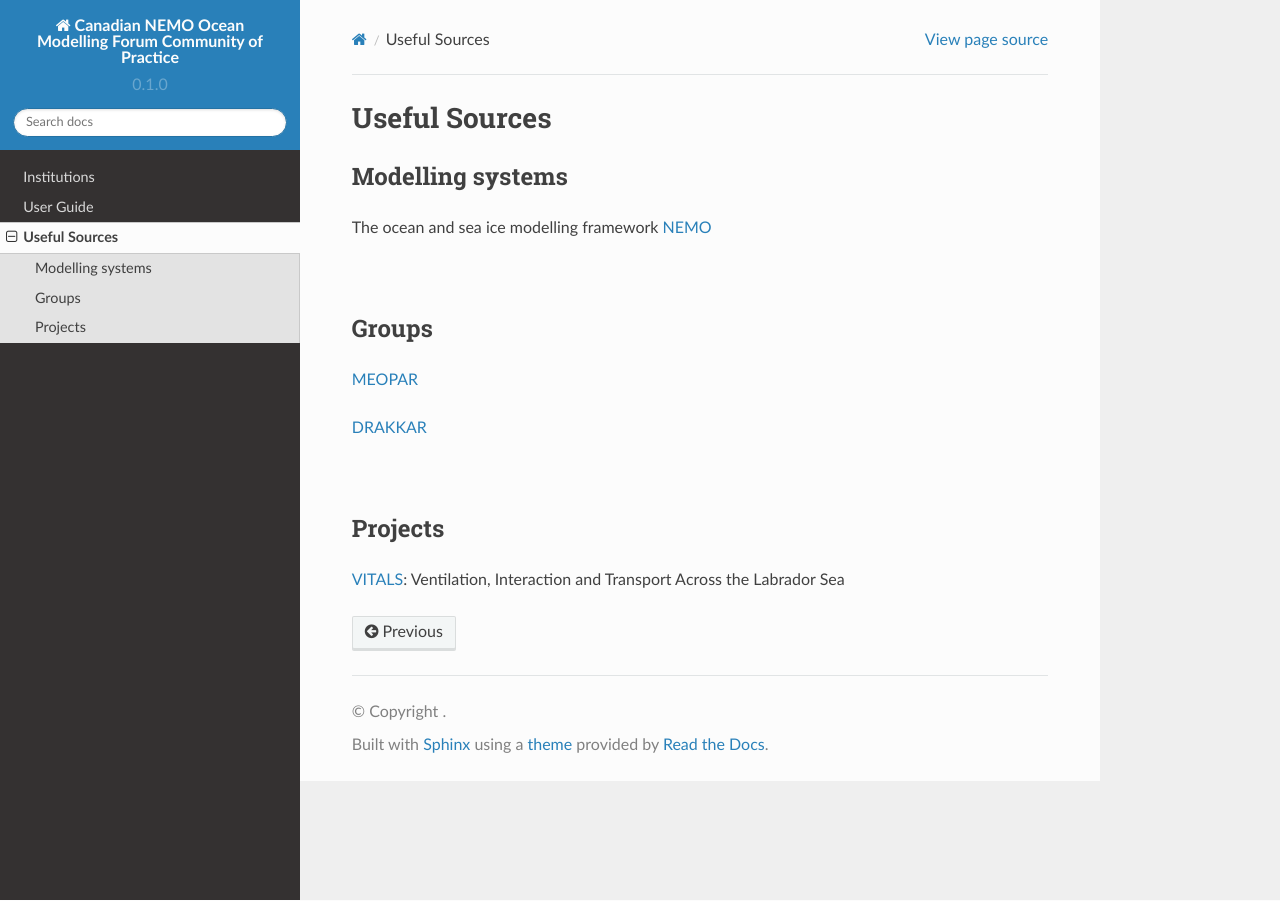
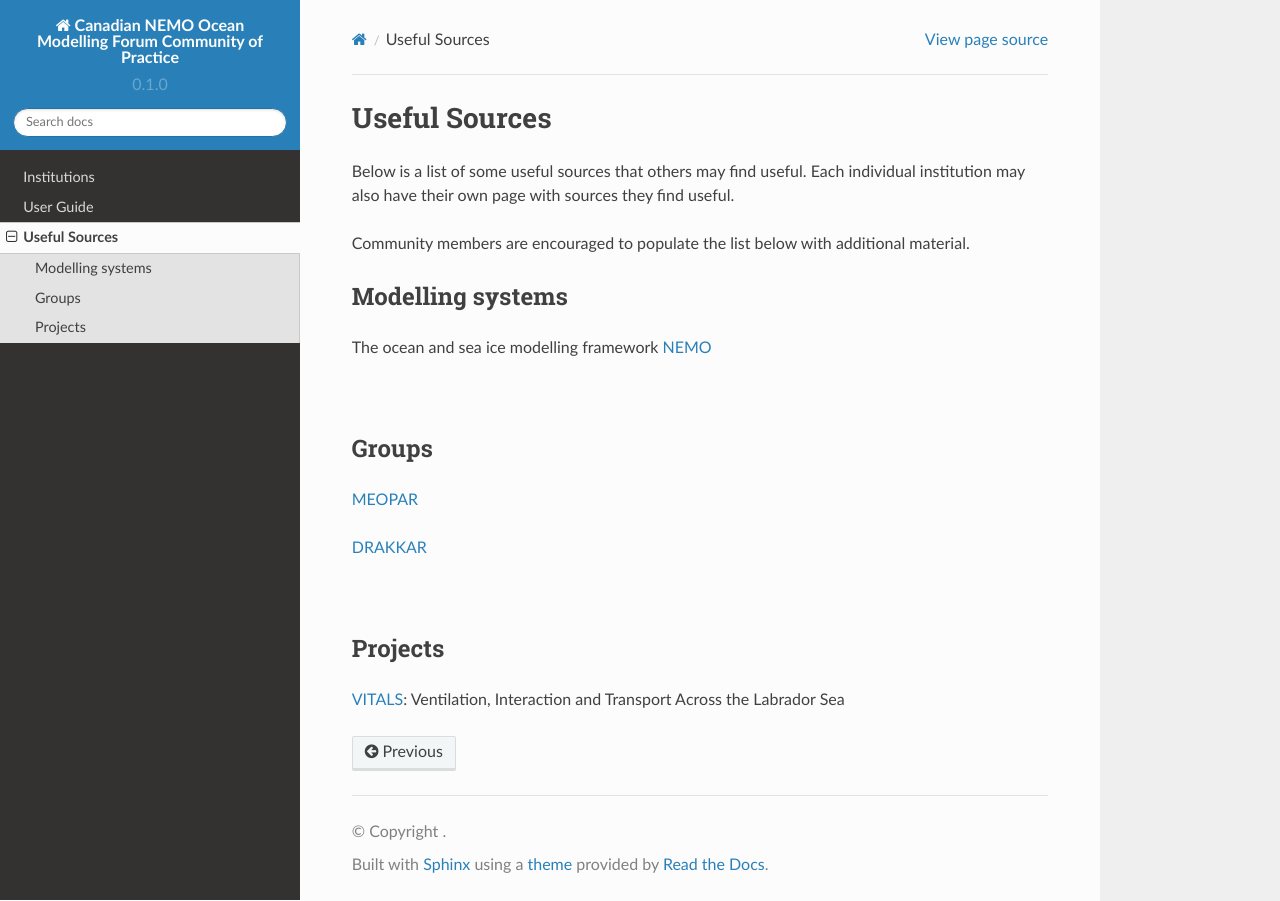
Before and after one commit to UofA-NEMO/Canadian-NEMO-Ocean-Modelling-Forum-Community-of-Practice, a Sphinx documentation site: the page built from docs/Sources.rst, in a window 1280 px wide. Built offline with Sphinx 7.4.7 and the Read the Docs theme 2.0.0, drawn with Linux system fonts in a browser that asks for light colours; pages that are not in the unit, such as notebooks, are missing from menus.

Commit message:
Update Sources.rst

```diff
--- a/docs/Sources.rst
+++ b/docs/Sources.rst
@@ -1,6 +1,9 @@
 Useful Sources
 ==============
 
+Below is a list of some useful sources that others may find useful. Each individual institution may also have their own page with sources they find useful.
+
+Community members are encouraged to populate the list below with additional material.
 
 Modelling systems
 -----------------
```
